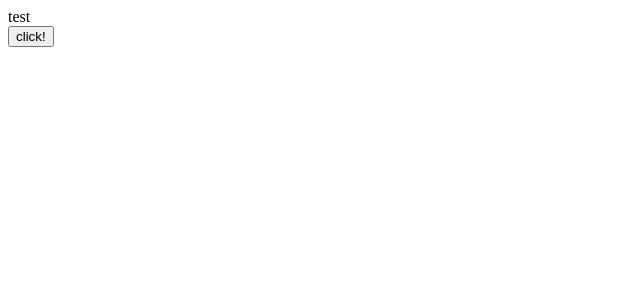
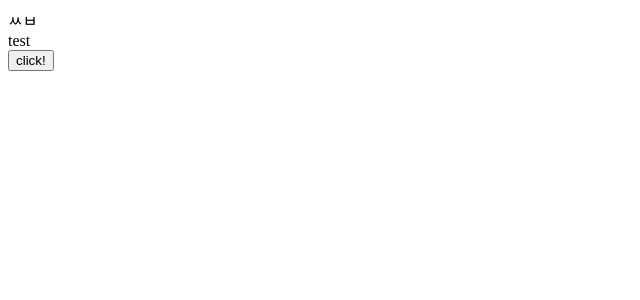
Before and after one commit to Kim-777/inu-french-comm, a Next.js app in the folder frontend/: page / in a window 1280 px wide. Shown: the top 300 px of the page, without its empty margins (0-640 px from the left). Built offline with nearby package versions, Linux system fonts and the light colour scheme.

Commit message:
Update index.js

```diff
--- a/frontend/pages/index.js
+++ b/frontend/pages/index.js
@@ -13,6 +13,7 @@ const Home = () => {
 
     return (
         <div>
+            <div>ㅆㅂ</div>
             <div>{message}</div>
             <button onClick={onClick}>click!</button>
         </div>
```
